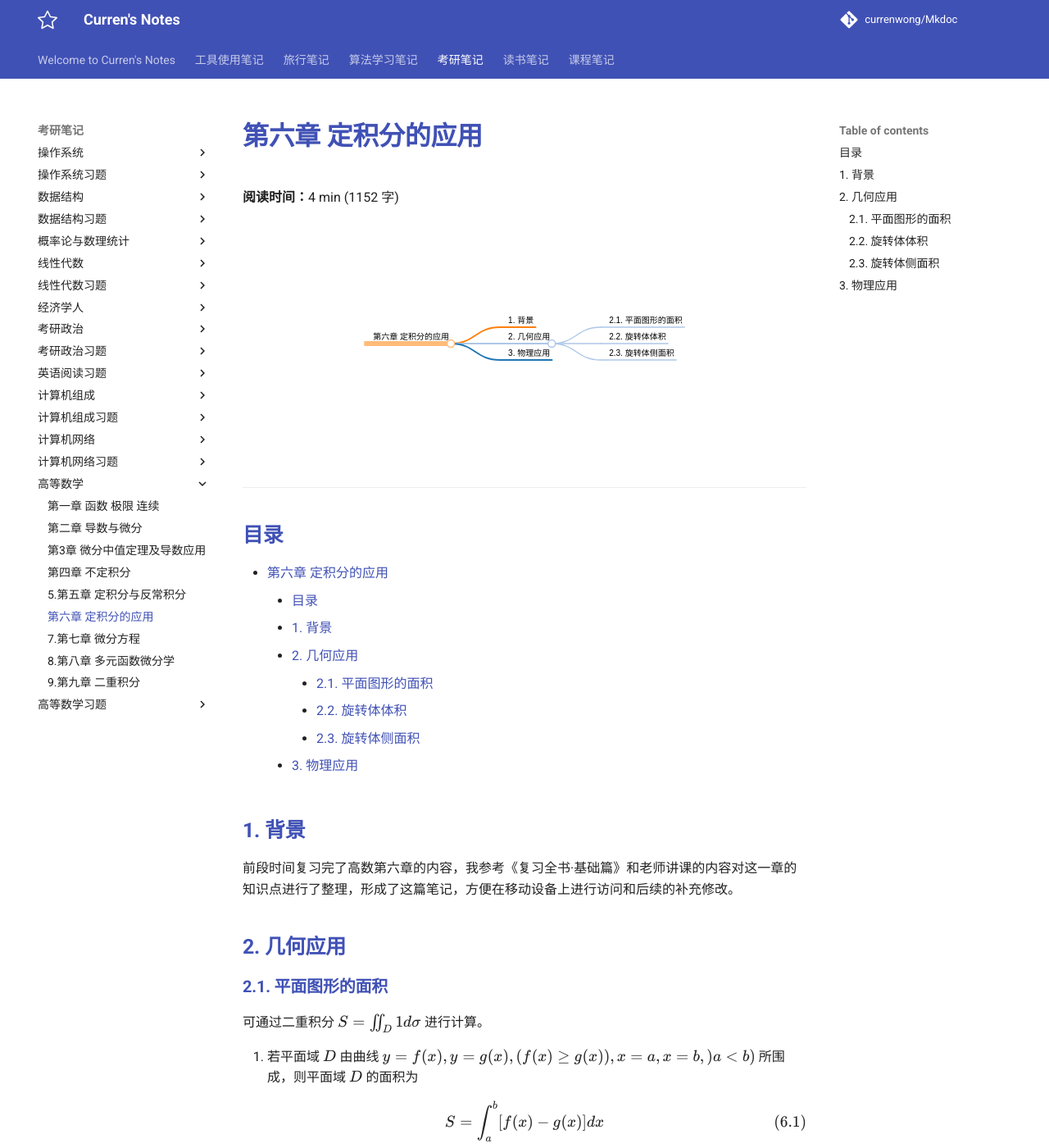
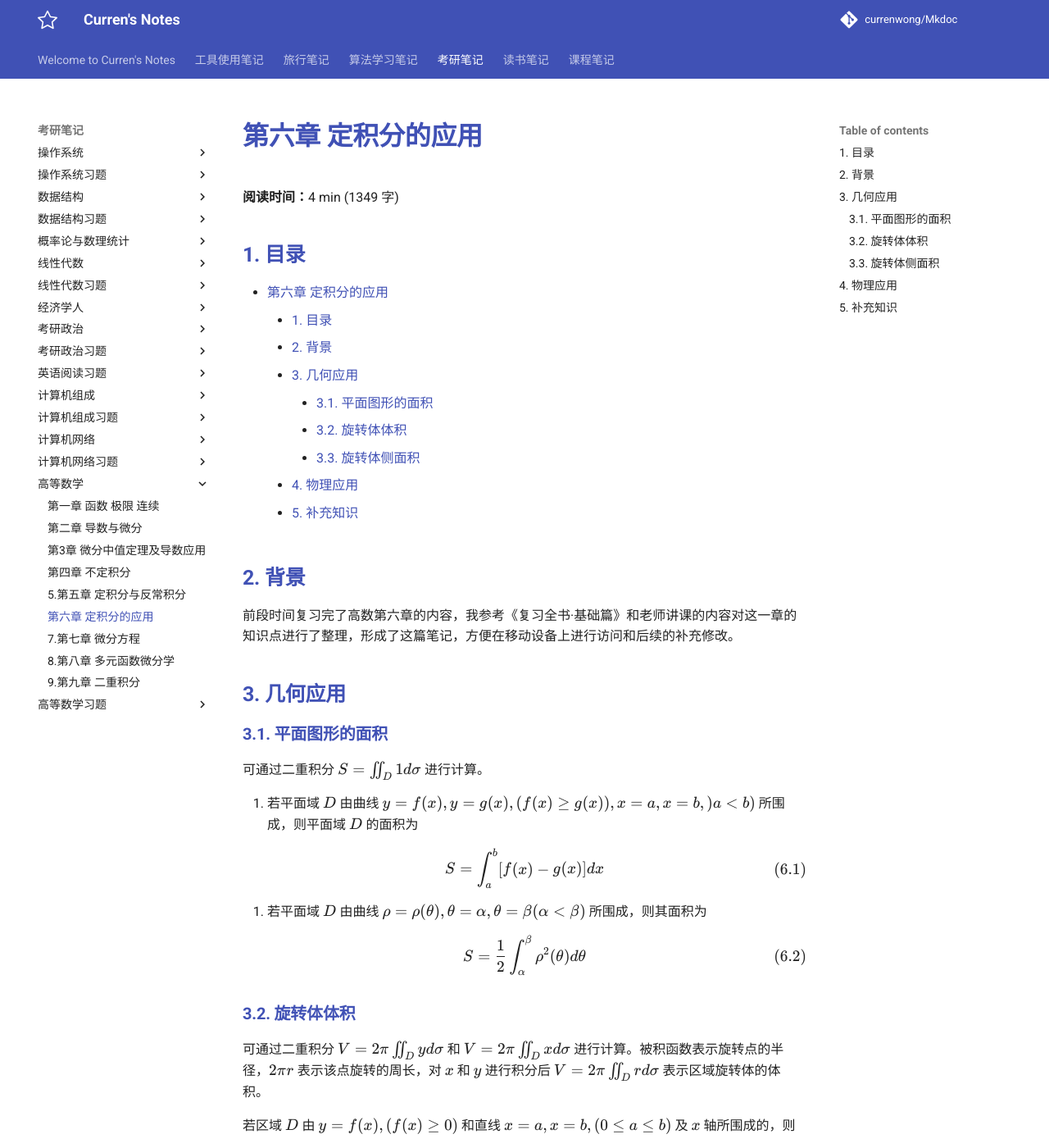
Before and after one commit to CurrenWong/Mkdoc, an MkDocs documentation site: the page built from docs/考研笔记/高等数学/6.第六章_定积分的应用.md, in a window 1280 px wide and 1400 px high. Shown: the whole window at 82% size. Built offline with MkDocs 1.6.1 and Material for MkDocs 9.7.7, drawn with Linux system fonts in a browser that asks for light colours; a script that is not in the unit is left out; comment, search, counter and statistics services are not loaded; some of the changed text lies outside the part shown.

Commit message:
add explanation

```diff
--- a/docs/考研笔记/高等数学/6.第六章_定积分的应用.md
+++ b/docs/考研笔记/高等数学/6.第六章_定积分的应用.md
@@ -1,17 +1,17 @@
 第六章 定积分的应用
 ===
 
-## 目录
+## 1. 目录
 
 [TOC]
 
-## 1. 背景
+## 2. 背景
 
 前段时间复习完了高数第六章的内容，我参考《复习全书·基础篇》和老师讲课的内容对这一章的知识点进行了整理，形成了这篇笔记，方便在移动设备上进行访问和后续的补充修改。
 
-## 2. 几何应用
+## 3. 几何应用
 
-### 2.1. 平面图形的面积
+### 3.1. 平面图形的面积
 
 可通过二重积分 $S = \iint_D 1 d \sigma$ 进行计算。
 
@@ -29,7 +29,7 @@
 \tag{6.2}
 $$
 
-### 2.2. 旋转体体积
+### 3.2. 旋转体体积
 
 可通过二重积分 $V =  2\pi \iint_D y d \sigma$ 和 $V =  2\pi \iint_D x d \sigma$ 进行计算。被积函数表示旋转点的半径，$2\pi r$ 表示该点旋转的周长，对 $x$ 和 $y$ 进行积分后 $V =  2\pi \iint_D r d \sigma$ 表示区域旋转体的体积。
 
@@ -90,7 +99,7 @@
 \tag{6.7}
 $$
 
-### 2.3. 旋转体侧面积
+### 3.3. 旋转体侧面积
 
 曲线 $y = f(x), (f(x) \ge 0)$ 和 直线 $x = a, x = b, (0 \le a \le b)$ 及 $x$ 轴所围成区域绕 $x$ 轴旋转所得旋转体的侧面积为
 
@@ -99,8 +108,27 @@
 \tag{6.8}
 $$
 
-## 3. 物理应用
+## 4. 物理应用
 
 1. 压力
 2. 变力做功
 3. 引力
+
+## 5. 补充知识
+
+摆线，又称旋轮线、圆滚线，在数学中，摆线（Cycloid）被定义为，一个圆沿一条直线运动时，圆边界上一定点所形成的轨迹。
+
+$$
+{\left\{ \begin{aligned}
+x=r \times (t-sint) & \\
+y=r \times (1-cost) & \\
+\end{aligned}\right. }
+$$
+
+$r$为圆的半径，$t$ 是圆的半径所经过的弧度（滚动角），当 $t$ 由 $0$ 变到 $2\pi$时，动点就画出了摆线的一支，称为一拱。
+
+![摆线](../../img/考研笔记/高等数学/第六章_定积分的应用/1.摆线.png)
+
+$$
+r = 1 的\text{摆线方程}
+$$
```
Also changed, not shown: other parts of docs/考研笔记/高等数学/6.第六章_定积分的应用.md (+10 -1 lines), docs/img/考研笔记/高等数学/第六章_定积分的应用/1.摆线.png (added).
